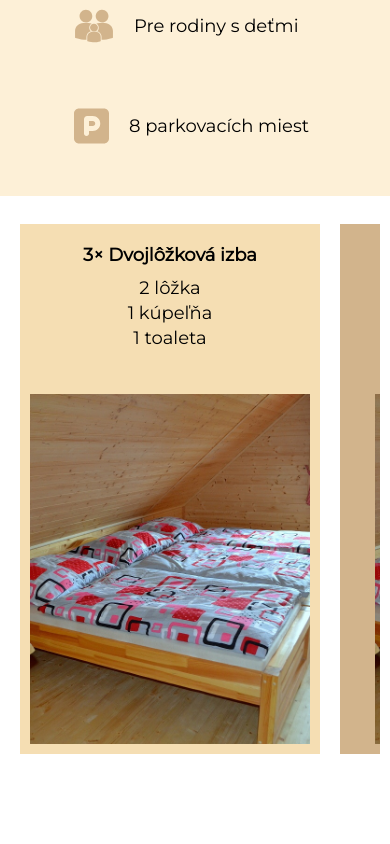
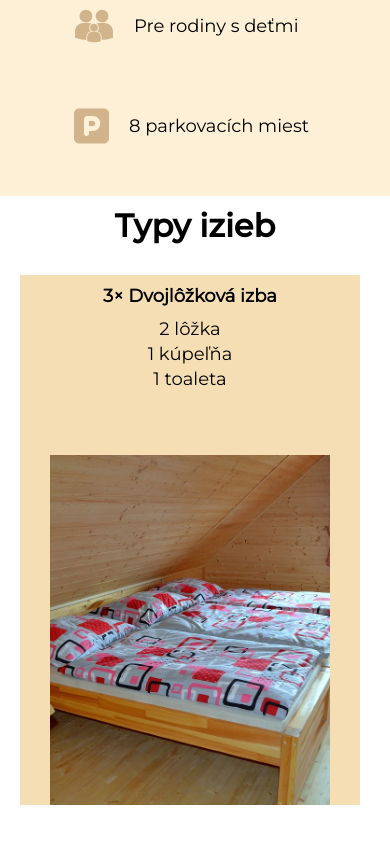
Before and after one commit to MartinHaydenSK/lutramontana, a React (Vite) app in the folder frontend/: page /#/ in a window 390 px wide. Shown: the part 2794-3638 px from the top of the page. Built offline with nearby package versions, Linux system fonts and the light colour scheme; no server answers.

Commit message:
upravenie casti accomodation details

```diff
--- a/frontend/src/components/sections/home_sections/accommodation_details.tsx
+++ b/frontend/src/components/sections/home_sections/accommodation_details.tsx
@@ -19,6 +19,7 @@ const AccommodationDetails: React.FC = () => {
   // const [modeAmount] = useState<any>("some");
   return (
     <section className="accommodation-details">
+      <h2>Typy izieb</h2>
       <article>
         {AccommodationDetailsData.map(
           (data: AccommodationDetailsData, index: number) => (
--- a/frontend/src/css/home.css
+++ b/frontend/src/css/home.css
@@ -298,8 +298,8 @@
   }
   .home .accommodation-details article > div {
     flex-direction: column;
-    min-width: fit-content;
-    padding: 10px;
+    min-width: 340px;
+    padding: 0px;
     min-height: 530.2px;
     margin: 10px;
     height: fit-content;
```
